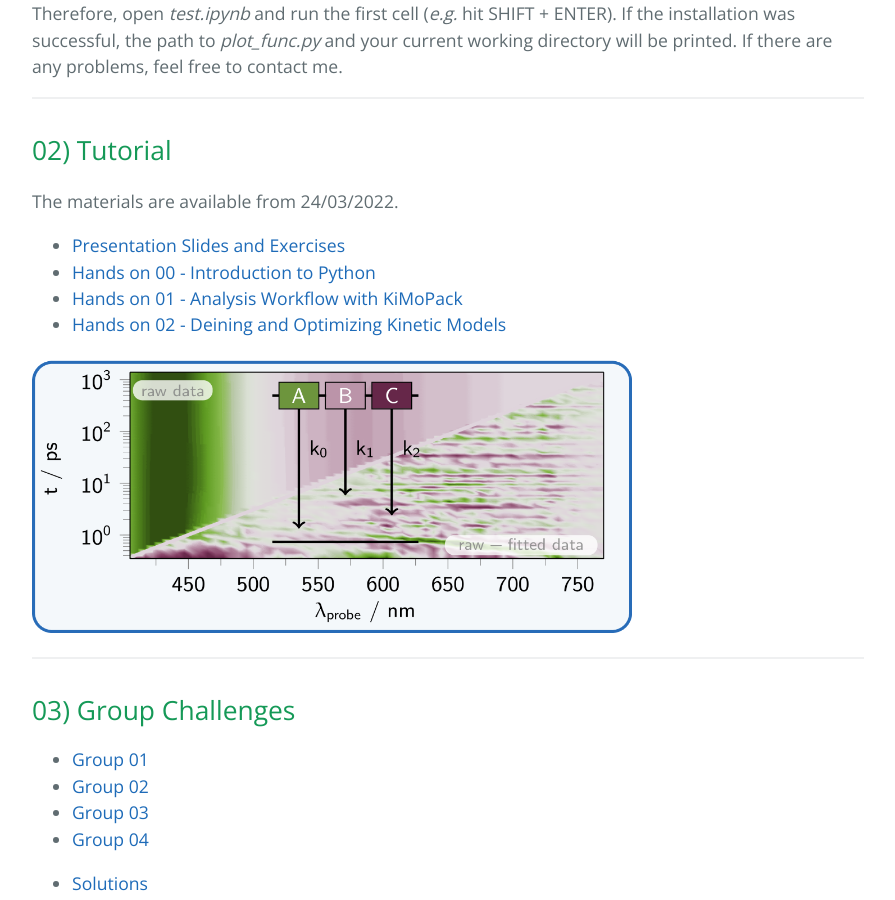
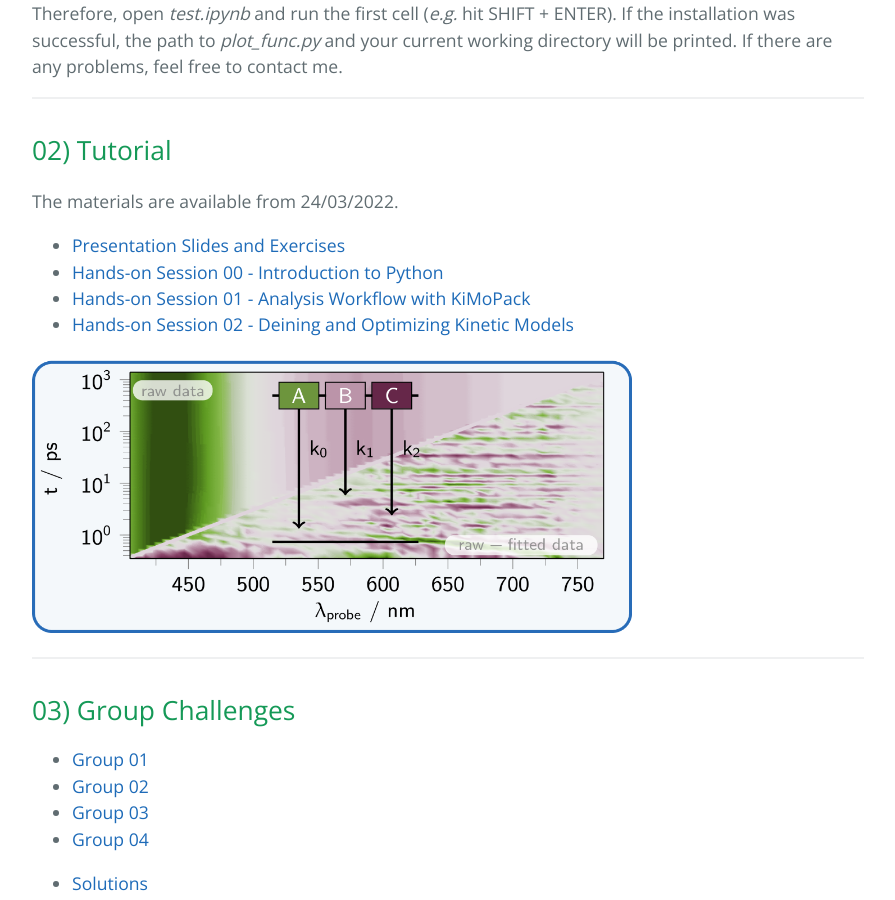
Before and after one commit to carolin-m/carolin-m.github.io, a Jekyll site: the page built from KiMoPack_tutorial.md, in a window 1280 px wide and 900 px high, scrolled down 969 px. Shown: the whole window, without its empty margins (192-1087 px from the left). Built offline with Jekyll 4.4.1, drawn with Linux system fonts in a browser that asks for light colours.

Commit message:
Update KiMoPack_tutorial.md

```diff
--- a/KiMoPack_tutorial.md
+++ b/KiMoPack_tutorial.md
@@ -31,9 +31,9 @@ _____
 The materials are available from 24/03/2022.
 
 - [Presentation Slides and Exercises]( )
-- [Hands on 00 - Introduction to Python]( )
-- [Hands on 01 - Analysis Workflow with KiMoPack]( )
-- [Hands on 02 - Deining and Optimizing Kinetic Models]( )
+- [Hands-on Session 00 - Introduction to Python]( )
+- [Hands-on Session 01 - Analysis Workflow with KiMoPack]( )
+- [Hands-on Session 02 - Deining and Optimizing Kinetic Models]( )
 
 <img width=600 src='https://raw.githubusercontent.com/carolin-m/carolin-m.github.io/main/images/TOC_KiMoPack.png'>
 
```
